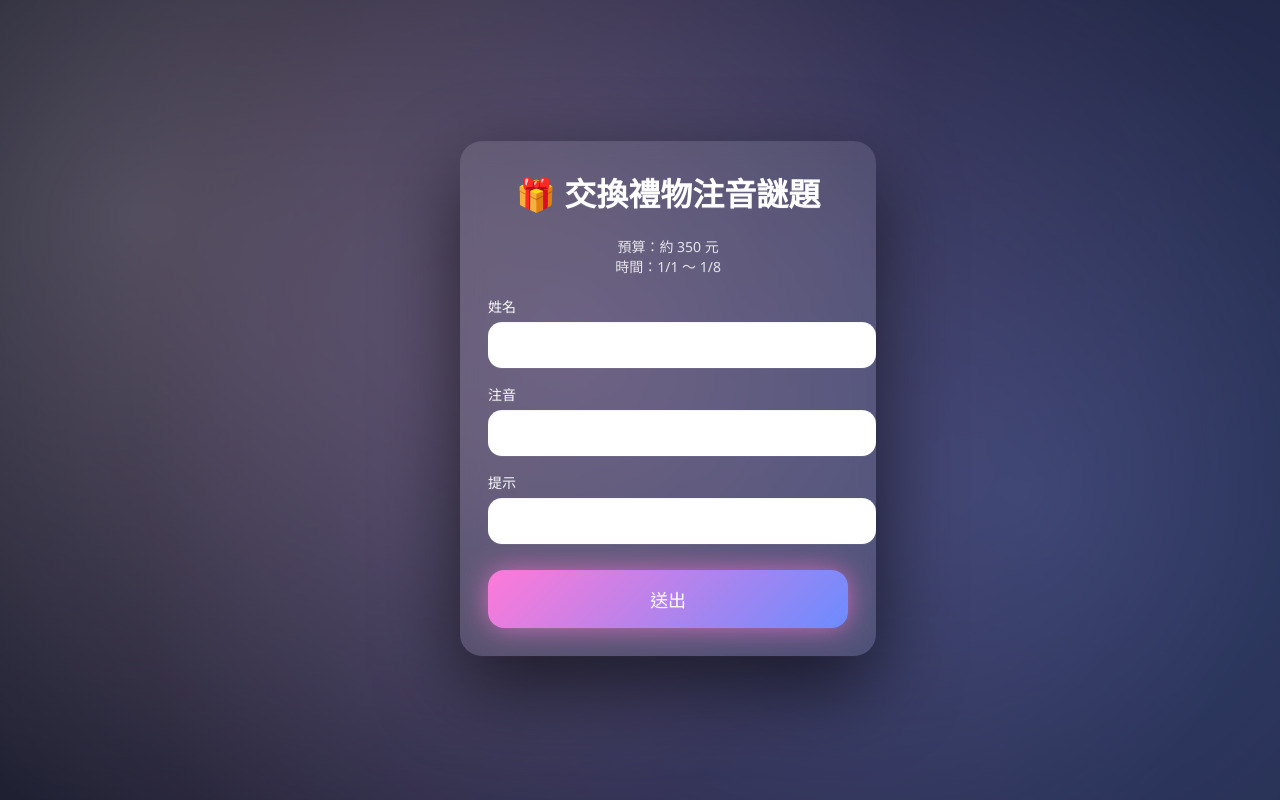
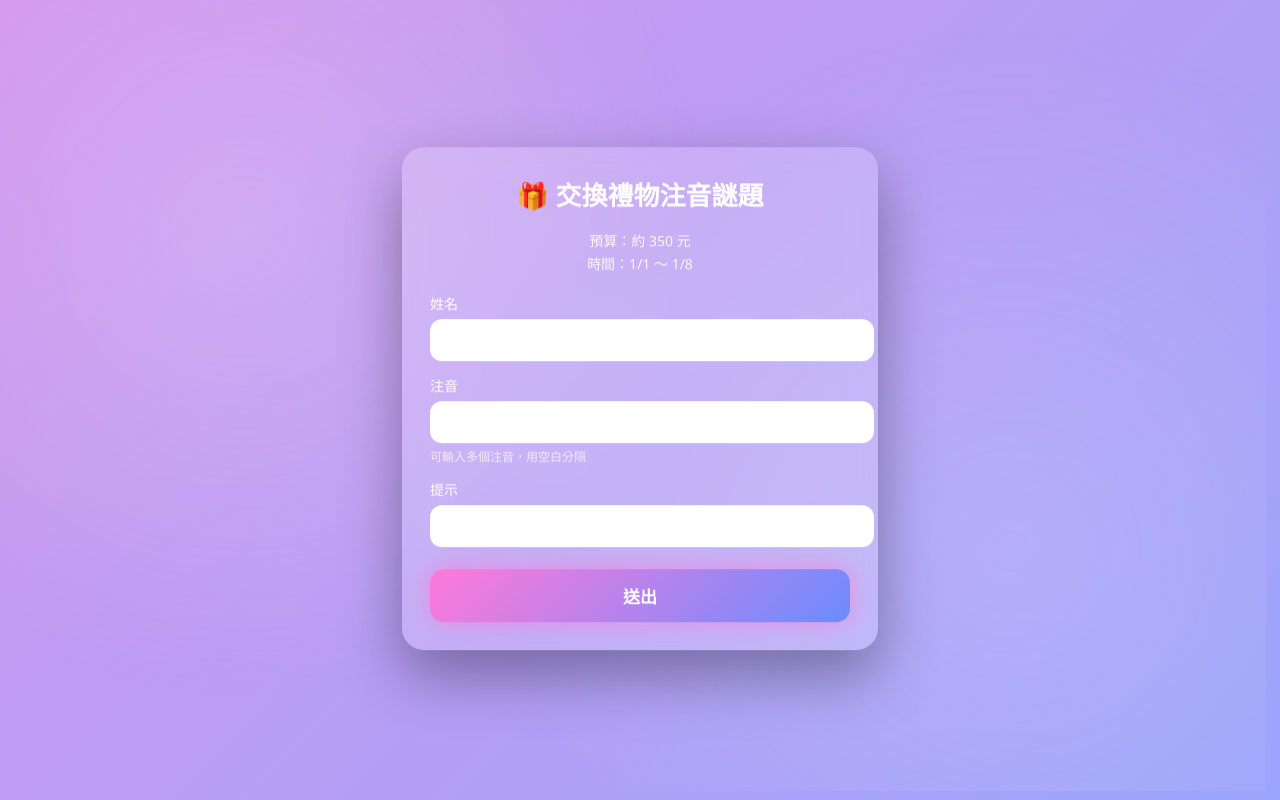
Before and after one commit to book31014-cmd/The-gift-of-statistics, a Flask app: page / in a window 1280 px wide. Run offline with Flask 3, Linux system fonts and the light colour scheme.

Commit message:
Update index.html

```diff
--- a/gift_form/templates/index.html
+++ b/gift_form/templates/index.html
@@ -6,188 +6,243 @@
   <title>交換禮物注音謎題</title>
 
   <style>
-/* ===== 背景微光流動 ===== */
+    /* ===== 背景：高級微光流動 ===== */
     body {
       font-family: "Segoe UI", Arial, sans-serif;
-  background: linear-gradient(120deg,#0f1020,#1c1f3a);
-  color:#fff;
-  min-height:100vh;
-  margin:0;
-  display:flex;
-  align-items:center;
-  justify-content:center;
-  overflow:hidden;
+      background: linear-gradient(135deg, #ff8ae2, #8fa8ff);
+      background-size: 200% 200%;
+      animation: bgFlow 18s ease infinite;
+      color: #fff;
+      min-height: 100vh;
+      margin: 0;
+      display: flex;
+      align-items: center;
+      justify-content: center;
+      overflow: hidden;
     }
 
-body::before{
-  content:"";
-  position:fixed;
-  inset:-30%;
-  background:
-    radial-gradient(circle at 30% 40%, rgba(255,255,255,0.22), transparent 45%),
-    radial-gradient(circle at 70% 60%, rgba(120,160,255,0.28), transparent 50%),
-    radial-gradient(circle at 50% 50%, rgba(255,150,220,0.22), transparent 55%);
-  animation:bgFlow 10s ease-in-out infinite alternate;
-  filter:blur(3px);
-  z-index:-1;
-}
-@keyframes bgFlow{
-  from{transform:translate(0,0) scale(1);}
-  to{transform:translate(-80px,-60px) scale(1.12);}
+    @keyframes bgFlow {
+      0% { background-position: 0% 50%; }
+      50% { background-position: 100% 50%; }
+      100% { background-position: 0% 50%; }
     }
 
-/* ===== IG Reels 過場 ===== */
-#reelsTransition{
-  position:fixed;
-  inset:0;
-  background:linear-gradient(160deg,#ff7ad9,#6c8cff);
-  transform:translateY(100%);
-  z-index:999;
+    body::after {
+      content: "";
+      position: fixed;
+      inset: 0;
+      background:
+        radial-gradient(circle at 20% 30%, rgba(255,255,255,0.18), transparent 40%),
+        radial-gradient(circle at 80% 70%, rgba(255,255,255,0.15), transparent 45%);
+      animation: glowMove 14s ease-in-out infinite alternate;
+      z-index: -1;
     }
-#reelsTransition.active{
-  animation:reelsIn .6s cubic-bezier(.2,.9,.3,1) forwards;
+
+    @keyframes glowMove {
+      from { transform: translate(0,0); }
+      to { transform: translate(-30px,-20px); }
     }
-@keyframes reelsIn{
-  from{transform:translateY(100%) scale(1.1);}
-  to{transform:translateY(0) scale(1);}
+
+    /* ===== 過場遮罩（IG Reels 風） ===== */
+    .transition {
+      position: fixed;
+      inset: 0;
+      background: linear-gradient(135deg,#ff7ad9,#6c8cff);
+      z-index: 10;
+      transform: translateY(100%);
+      transition: transform 0.6s cubic-bezier(.4,1.3,.6,1);
+    }
+
+    .transition.active {
+      transform: translateY(0);
+    }
+
+    /* ===== 卡片漂浮 ===== */
+    .card-wrap {
+      animation: float 6s ease-in-out infinite;
+    }
+
+    @keyframes float {
+      0%,100% { transform: translateY(0); }
+      50% { transform: translateY(-10px); }
     }
 
     /* ===== 卡片 ===== */
-.card-float{animation:float 6s ease-in-out infinite;}
-@keyframes float{0%,100%{transform:translateY(0);}50%{transform:translateY(-12px);}}
-
-.card{
-  background:rgba(255,255,255,.1);
-  backdrop-filter:blur(10px);
-  border-radius:22px;
-  padding:28px;
-  width:100%;
-  max-width:440px;
-  box-shadow:0 30px 80px rgba(0,0,0,.6);
-  animation:fadeIn .6s ease;
-}
-@keyframes fadeIn{
-  from{opacity:0;transform:translateY(20px) scale(.95);}
-  to{opacity:1;transform:translateY(0) scale(1);}
+    .card {
+      background: rgba(255,255,255,0.18);
+      backdrop-filter: blur(14px);
+      border-radius: 22px;
+      padding: 28px;
+      width: 92vw;
+      max-width: 420px;
+      box-shadow: 0 25px 60px rgba(0,0,0,0.35);
+      animation: fadeIn 0.6s ease;
+      position: relative;
     }
 
-h1{text-align:center;margin-top:0;}
-.info{text-align:center;font-size:14px;opacity:.85;margin-bottom:20px;}
-label{display:block;margin-top:16px;font-size:14px;}
-input{
-  width:100%;margin-top:6px;padding:14px;
-  border-radius:14px;border:none;font-size:16px;
+    @keyframes fadeIn {
+      from { opacity:0; transform: scale(0.95); }
+      to { opacity:1; transform: scale(1); }
     }
 
-button{
-  margin-top:26px;width:100%;padding:16px;
-  border-radius:16px;border:none;
-  background:linear-gradient(135deg,#ff7ad9,#6c8cff);
-  color:#fff;font-size:18px;cursor:pointer;
-  box-shadow:0 0 28px rgba(255,122,217,.7);
-  transition:transform .15s ease;
+    h1 {
+      text-align: center;
+      margin-top: 0;
+      font-size: 26px;
     }
-button:hover{transform:scale(1.06);}
-button:active{transform:scale(.92);}
+
+    .info {
+      text-align: center;
+      font-size: 14px;
+      opacity: 0.9;
+      margin-bottom: 18px;
+      line-height: 1.6;
+    }
+
+    label {
+      display: block;
+      margin-top: 14px;
+      font-size: 14px;
+    }
+
+    input {
+      width: 100%;
+      margin-top: 6px;
+      padding: 12px;
+      border-radius: 12px;
+      border: none;
+      font-size: 16px;
+      outline: none;
+    }
+
+    .note {
+      font-size: 12px;
+      opacity: 0.75;
+      margin-top: 4px;
+    }
+
+    button {
+      margin-top: 22px;
+      width: 100%;
+      padding: 14px;
+      border-radius: 14px;
+      border: none;
+      font-size: 17px;
+      font-weight: bold;
+      color: #fff;
+      background: linear-gradient(135deg,#ff7ad9,#6c8cff);
+      box-shadow: 0 0 25px rgba(255,122,217,0.7);
+      cursor: pointer;
+      transition: transform .15s;
+    }
+
+    button:active {
+      transform: scale(0.94);
+    }
 
     /* ===== 成功畫面 ===== */
-#successCard{display:none;text-align:center;animation:pop .5s cubic-bezier(.3,1.4,.5,1);}
-@keyframes pop{from{opacity:0;transform:scale(.6);}to{opacity:1;transform:scale(1);}}
-
-.gift{font-size:84px;animation:bounce 1.2s infinite;}
-@keyframes bounce{0%,100%{transform:translateY(0);}50%{transform:translateY(-18px);}}
-
-/* ===== 爆炸 ===== */
-.confetti span{
-  position:absolute;
-  animation:explode 1.5s ease-out forwards;
-  pointer-events:none;
-}
-@keyframes explode{
-  from{opacity:1;transform:translate(0,0) scale(.6) rotate(0);}
-  to{opacity:0;transform:translate(var(--x),var(--y)) scale(1.6) rotate(720deg);}
+    #success {
+      display: none;
+      text-align: center;
+      animation: pop 0.5s cubic-bezier(.3,1.4,.5,1);
     }
 
-/* ===== 手機 ===== */
-@media(max-width:480px){
-  .card{max-width:94vw;padding:22px;}
+    @keyframes pop {
+      from { transform: scale(0.6); opacity:0; }
+      to { transform: scale(1); opacity:1; }
+    }
+
+    .gift {
+      font-size: 70px;
+      animation: bounce 1.2s infinite;
+    }
+
+    @keyframes bounce {
+      50% { transform: translateY(-14px); }
+    }
+
+    /* ===== 禮物爆開 ===== */
+    .confetti span {
+      position: fixed;
+      font-size: 30px;
+      animation: explode 1.2s ease-out forwards;
+    }
+
+    @keyframes explode {
+      to {
+        transform: translate(var(--x), var(--y)) scale(1.4);
+        opacity: 0;
+      }
     }
   </style>
 </head>
 
 <body>
 
-<div id="reelsTransition"></div>
+<div class="transition" id="transition"></div>
 
-<div class="card-float">
-  <div class="card" id="formCard">
+<div class="card-wrap">
+  <div class="card" id="form">
     <h1>🎁 交換禮物注音謎題</h1>
     <div class="info">預算：約 350 元<br>時間：1/1 ～ 1/8</div>
-    <label>姓名<input id="name"></label>
-    <label>注音<input id="zhuyin"></label>
-    <label>提示<input id="hint"></label>
-    <button id="submitBtn">送出</button>
+
+    <label>姓名
+      <input id="name">
+    </label>
+
+    <label>注音
+      <input id="zhuyin">
+      <div class="note">可輸入多個注音，用空白分隔</div>
+    </label>
+
+    <label>提示
+      <input id="hint">
+    </label>
+
+    <button id="submit">送出</button>
   </div>
 
-  <div class="card" id="successCard">
+  <div class="card" id="success">
     <div class="gift">🎁</div>
     <h1>送出成功！</h1>
-    <p>🔒 謎題已鎖定</p>
+    <p>祝你抽到超棒的禮物 ✨</p>
     <div class="confetti" id="confetti"></div>
   </div>
 </div>
 
-<audio id="successSound">
-  <source src="https://assets.mixkit.co/sfx/preview/mixkit-achievement-bell-600.mp3">
-</audio>
+<audio id="sound" src="https://assets.mixkit.co/sfx/preview/mixkit-achievement-bell-600.mp3"></audio>
 
 <script>
-const submitBtn=document.getElementById("submitBtn");
-const formCard=document.getElementById("formCard");
-const successCard=document.getElementById("successCard");
-const confetti=document.getElementById("confetti");
-const sound=document.getElementById("successSound");
-const reels=document.getElementById("reelsTransition");
+  const submit = document.getElementById("submit");
+  const form = document.getElementById("form");
+  const success = document.getElementById("success");
+  const transition = document.getElementById("transition");
+  const confetti = document.getElementById("confetti");
+  const sound = document.getElementById("sound");
 
-submitBtn.onclick=()=>{
-  const name=nameInput.value.trim();
-  const zhuyin=zhuyinInput.value.trim();
-  const hint=hintInput.value.trim();
+  submit.onclick = () => {
+    transition.classList.add("active");
 
-  if(!name||!zhuyin){alert("請填寫姓名與注音");return;}
-
-  fetch("/submit",{
-    method:"POST",
-    headers:{"Content-Type":"application/json"},
-    body:JSON.stringify({name,zhuyin,hint})
-  })
-  .then(r=>{if(!r.ok)throw Error();return r.json();})
-  .then(()=>{
-    reels.classList.add("active");
-    setTimeout(()=>{
-      formCard.style.display="none";
-      successCard.style.display="block";
+    setTimeout(() => {
+      form.style.display = "none";
+      success.style.display = "block";
       explode();
-      try{sound.currentTime=0;sound.play();}catch(e){}
-      if(navigator.vibrate)navigator.vibrate(200);
-    },550);
-  })
-  .catch(()=>alert("後台送出失敗"));
+      sound.play();
+      navigator.vibrate?.(120);
+      transition.classList.remove("active");
+    }, 600);
   };
 
-function explode(){
-  const emojis=["🎉","🎊","✨","💥","🎁","🌈","🔥","💖","⭐"];
-  for(let i=0;i<90;i++){
+  function explode() {
+    const emojis = ["🎉","✨","🎁","💥","🌈"];
+    for (let i=0;i<36;i++){
       const s=document.createElement("span");
-    s.textContent=emojis[Math.floor(Math.random()*emojis.length)];
-    s.style.left="50%";s.style.top="45%";
-    const a=Math.random()*Math.PI*2;
-    const r=350+Math.random()*350;
-    s.style.setProperty("--x",`${Math.cos(a)*r}px`);
-    s.style.setProperty("--y",`${Math.sin(a)*r}px`);
-    s.style.fontSize=24+Math.random()*28+"px";
+      s.textContent=emojis[Math.random()*emojis.length|0];
+      s.style.setProperty("--x",`${(Math.random()-0.5)*400}px`);
+      s.style.setProperty("--y",`${(Math.random()-0.5)*300}px`);
+      s.style.left="50%";s.style.top="40%";
       confetti.appendChild(s);
-    setTimeout(()=>s.remove(),1600);
+      setTimeout(()=>s.remove(),1200);
     }
   }
 </script>
```
Lines whose indentation alone changed are shown as unchanged.
